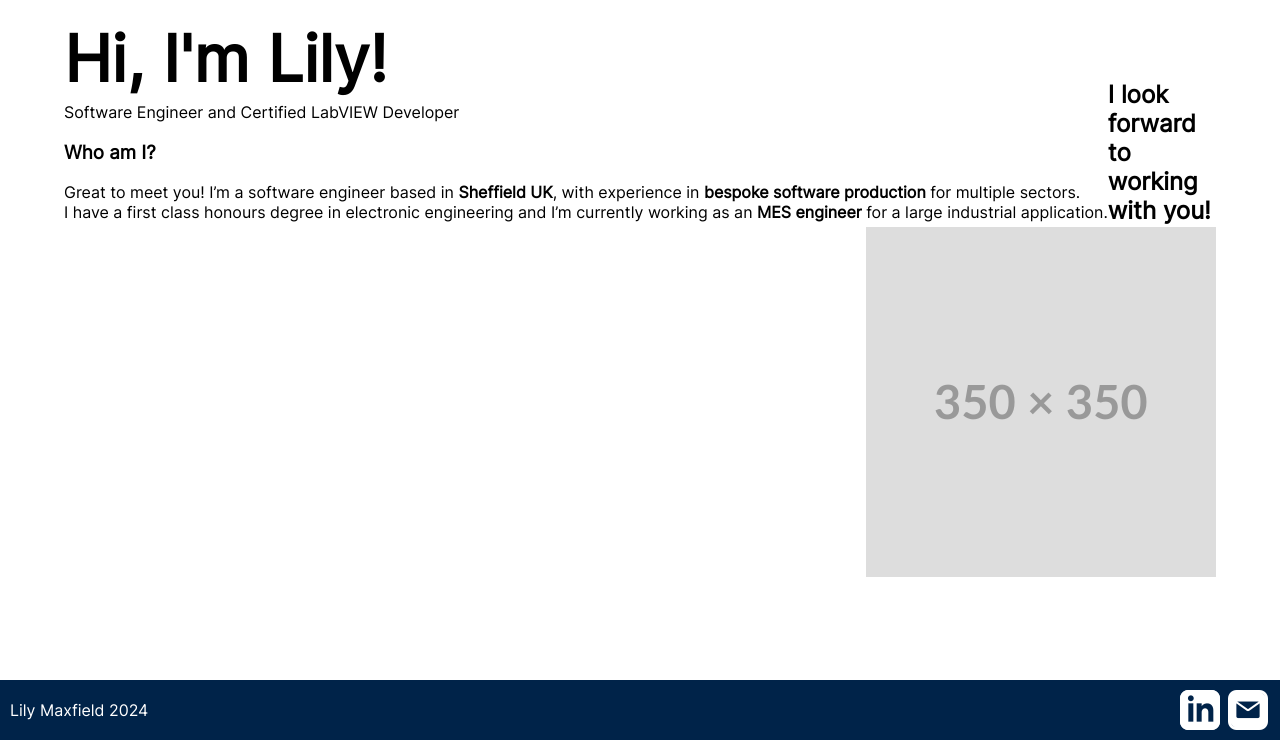
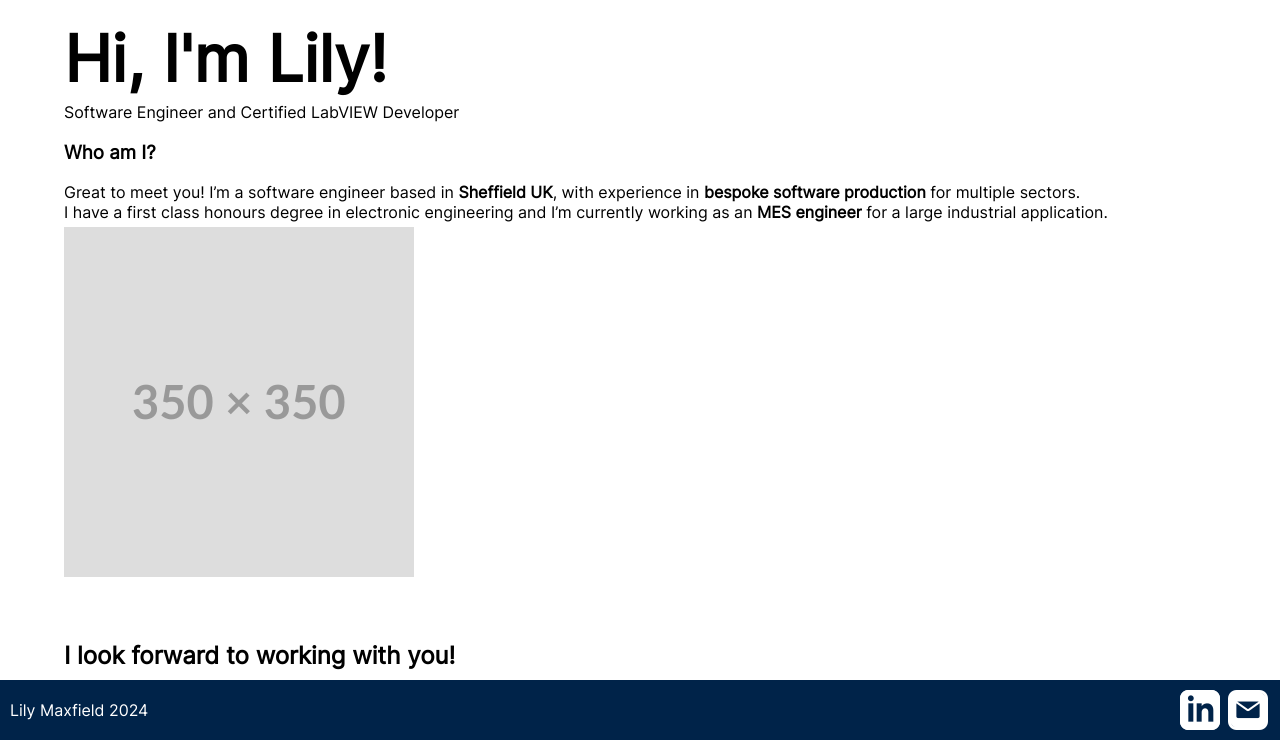
Before and after one commit to lily-maxfield/lminfo_site, a PHP site: template views/home/home.html in a window 1280 px wide. Shown: the part 60-800 px from the top of the page. Run offline with PHP 8.4, Linux system fonts and the light colour scheme; the template is opened without the code that fills it, so the values that code supplies are empty; some web fonts are replaced.

Commit message:
LM - Trying to use a flex box for home page

```diff
--- a/views/home/home.css
+++ b/views/home/home.css
@@ -14,12 +14,14 @@
 }
 
 .intro-banner {
+    display:flex;
+    flex-wrap:wrap;
 }
 
 .intro-banner-left {
-    float:left;
+    flex-grow:1;
 }
 
 .intro-banner-right {
-    float:right;
+    flex-grow:1;
 }
```
